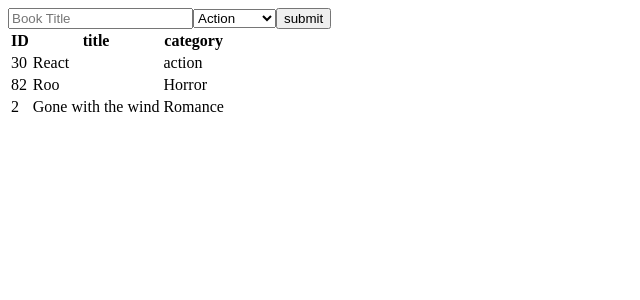
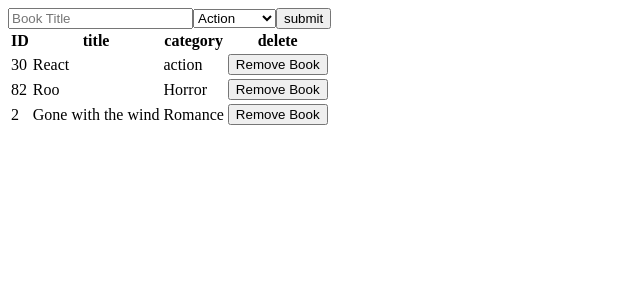
Before and after one commit to Redvanisation/Bookstore, a React (Create React App) app: page / in a window 1280 px wide. Shown: the top 300 px of the page, without its empty margins (0-640 px from the left). Built offline with nearby package versions, Linux system fonts and the light colour scheme.

Commit message:
implementing remove book and dispatching it to props

```diff
--- a/src/components/Book.js
+++ b/src/components/Book.js
@@ -2,11 +2,12 @@
 import React from 'react';
 import PropTypes from 'prop-types';
 
-const Book = ({ book }) => (
+const Book = ({ book, handleRemoveBook }) => (
   <tr>
     <td>{book.bookId}</td>
     <td>{book.title}</td>
     <td>{book.category}</td>
+    <td><button type="button" onClick={handleRemoveBook}>Remove Book</button></td>
   </tr>
 );
 
@@ -16,6 +17,7 @@ Book.defaultProps = {
 
 Book.propTypes = {
   book: PropTypes.object,
+  handleRemoveBook: PropTypes.instanceOf(Function).isRequired,
 };
 
 export default Book;
--- a/src/containers/BookList.js
+++ b/src/containers/BookList.js
@@ -1,27 +1,49 @@
   /* eslint-disable arrow-parens */
 /* eslint-disable react/forbid-prop-types */
-import React from 'react';
+import React, { Component } from 'react';
 import { connect } from 'react-redux';
 import PropTypes from 'prop-types';
 import Book from '../components/Book';
+import { removeBook } from '../actions/index';
 
-const BookList = ({ books }) => (
+
+class BookList extends Component {
+  constructor(props) {
+    super(props);
+    this.handleRemoveBook = this.handleRemoveBook.bind(this);
+  }
+
+  handleRemoveBook(book) {
+    const { removeBook } = this.props;
+    removeBook(book);
+  }
+
+  render() {
+    const { books } = this.props;
+    return (
       <table>
         <thead>
           <tr>
             <th>ID</th>
             <th>title</th>
             <th>category</th>
+            <th>delete</th>
           </tr>
         </thead>
         <tbody>
-      {books.map(book => <Book key={book.bookId} book={book} />)}
+          {books.map(book => <Book key={book.bookId} book={book} handleRemoveBook={() => this.handleRemoveBook(book)} />)}
         </tbody>
       </table>
     );
+  }
+}
 
 const mapStateToProps = state => ({
   books: state.books,
+});
+
+const mapDispatchToProps = dispatch => ({
+  removeBook: book => dispatch(removeBook(book)),
 });
 
 BookList.defaultProps = {
@@ -30,6 +52,7 @@ BookList.defaultProps = {
 
 BookList.propTypes = {
   books: PropTypes.array,
+  removeBook: PropTypes.instanceOf(Function).isRequired,
 };
 
-export default connect(mapStateToProps)(BookList);
+export default connect(mapStateToProps, mapDispatchToProps)(BookList);
--- a/src/reducers/book.js
+++ b/src/reducers/book.js
@@ -8,7 +8,7 @@ const bookReducer = (state = null, action) => {
       ];
 
     case 'REMOVE_BOOK':
-      return state.filter(book => book.id !== action.payload);
+      return state.filter(book => book.bookId !== action.payload);
 
     default:
       return state;
```
Lines whose indentation alone changed are shown as unchanged.
